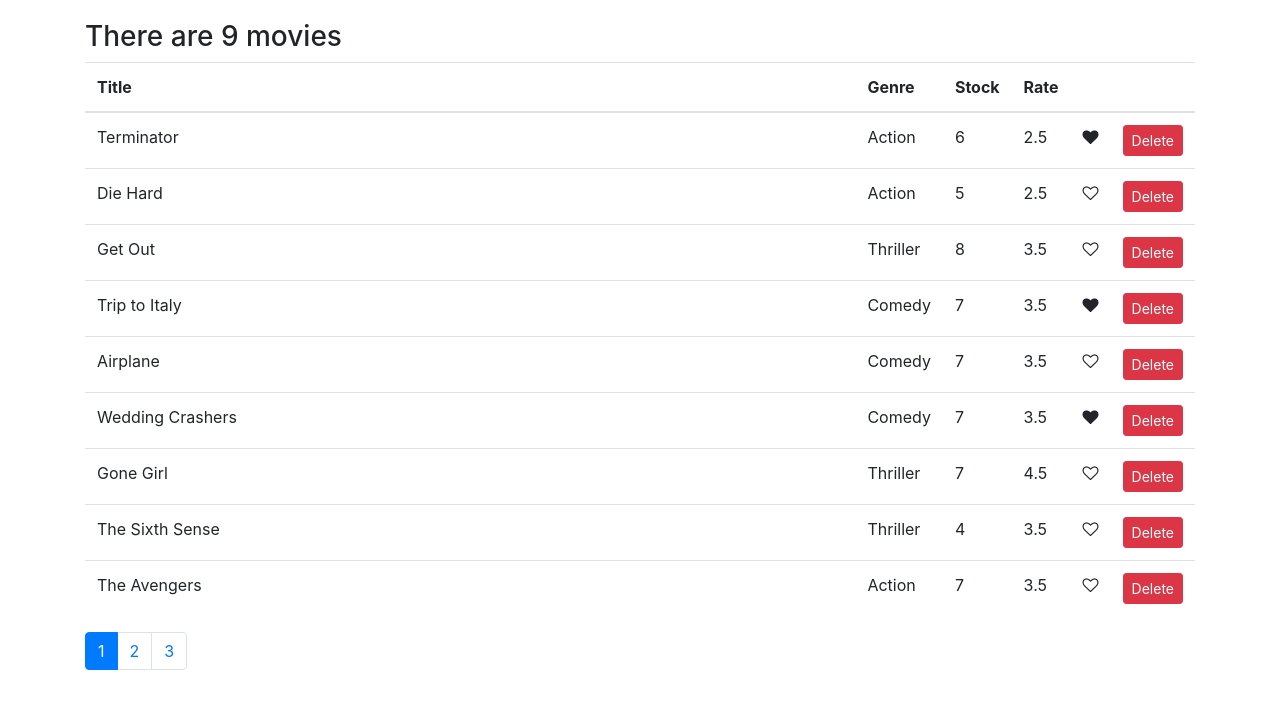
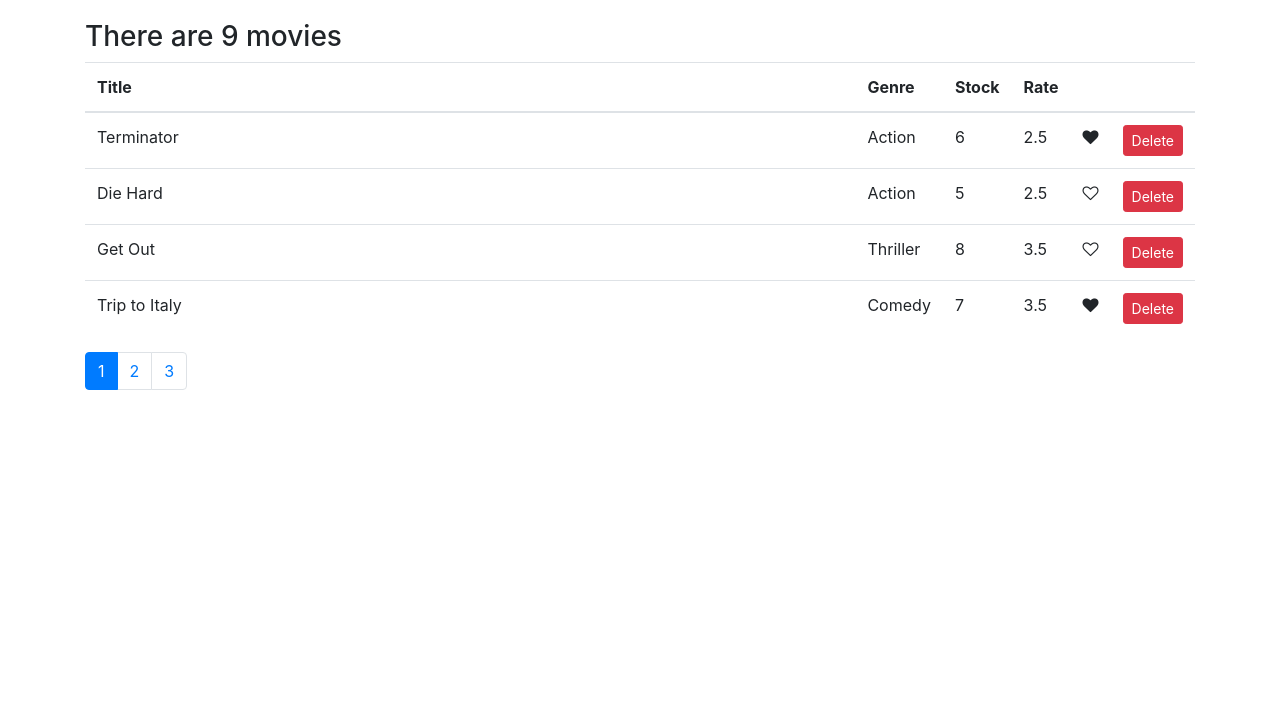
Before and after one commit to Langster2323/Vividly, a React (Create React App) app: page / in a window 1280 px wide. Shown: the top 708 px of the page. Built offline with nearby package versions, Linux system fonts and the light colour scheme.

Commit message:
Able to implement pagination

```diff
--- a/src/components/movies.jsx
+++ b/src/components/movies.jsx
@@ -2,6 +2,7 @@ import React, { Component } from 'react';
 import { getMovies } from '../services/fakeMovieService'
 import Like from './common/like';
 import Pagination from './common/pagination';
+import { paginate } from '../utils/paginate';
 
 class Movies extends Component {
     state = {
@@ -47,9 +48,11 @@ class Movies extends Component {
 
       render() {
         const { length: count } = this.state.movies
-        const { pageSize, currentPage } = this.state
+        const { pageSize, currentPage, movies: allMovies } = this.state
 
-        if (this.state.movies.length === 0) return <p>There are no movies in the database.</p>
+        if (count === 0) return <p>There are no movies in the database.</p>
+
+        const movies = paginate(allMovies, currentPage, pageSize)
         return (
           <main className="container">
             <React.Fragment>
@@ -66,7 +69,7 @@ class Movies extends Component {
                   </tr>
                 </thead>
                 <tbody>
-                  {this.state.movies.map((movie) => {
+                  {movies.map((movie) => {
                     return (
                       <tr key={movie._id}>
                         <td>{movie.title}</td>
--- /dev/null
+++ b/src/utils/paginate.js
@@ -0,0 +1,6 @@
+import _ from 'lodash';
+
+export function paginate(items, pageNumber, pageSize) {
+    const startIndex = (pageNumber -1) * pageSize;
+    return _(items).slice(startIndex).take(pageSize).value();
+}
```
